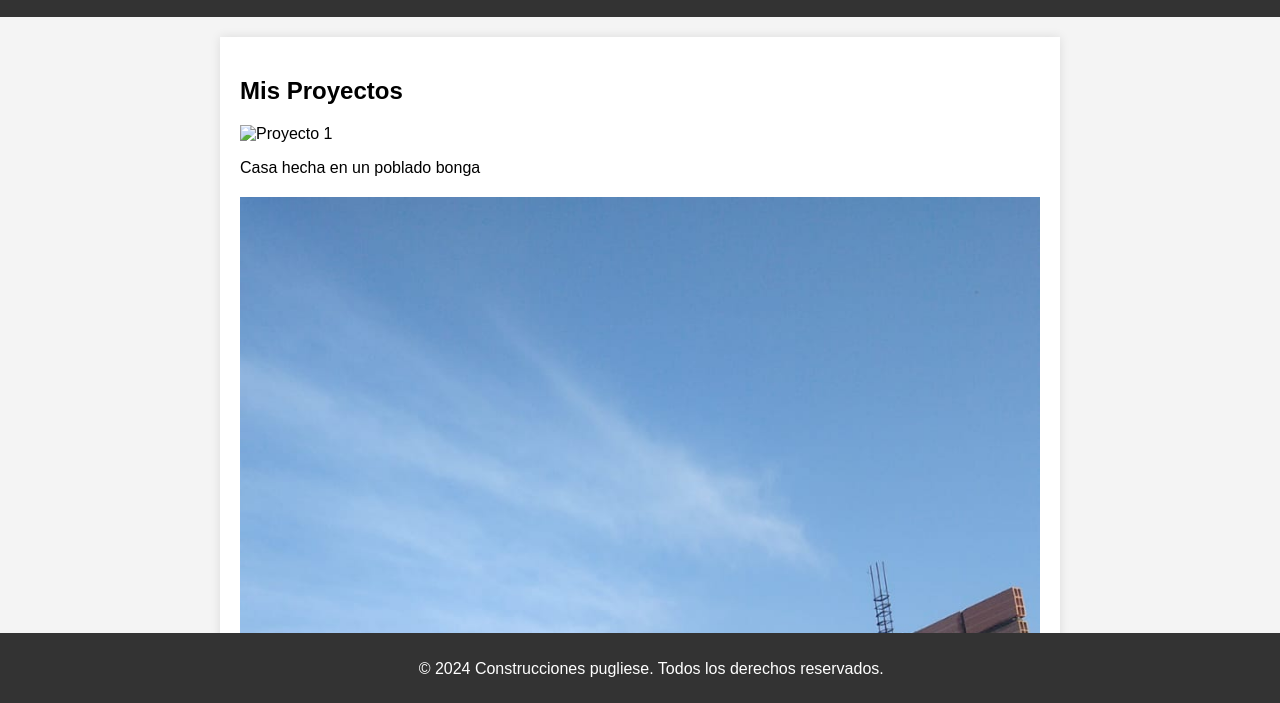
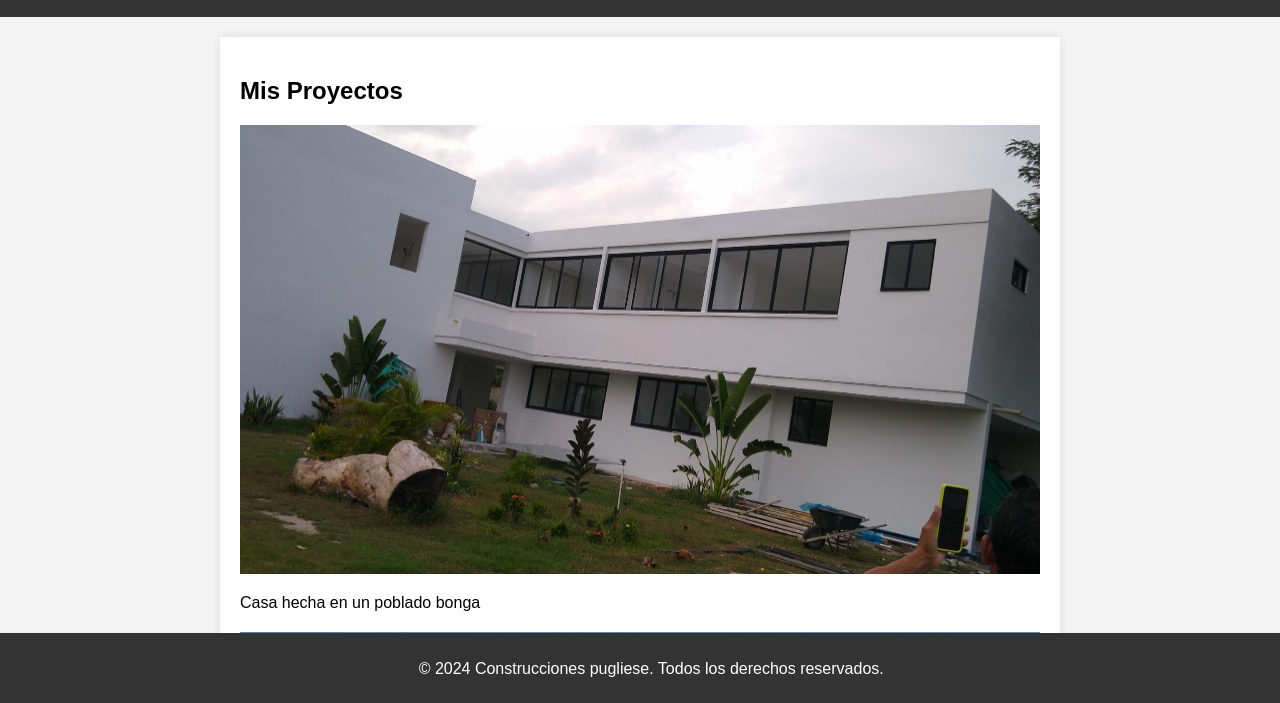
Before and after one commit to fredi30/fredi30.github.io, a plain HTML site: page index.html in a window 1280 px wide. Shown: the part 95-798 px from the top of the page. Drawn offline with Linux system fonts and the light colour scheme.

Commit message:
Update index.html

```diff
--- a/index.html
+++ b/index.html
@@ -18,7 +18,7 @@
 
 
         <div class="project">
-            <img src="/imagenes/casa.jpg" alt="Proyecto 1">
+            <img src="casa.jpg" alt="Proyecto 1">
             <p>Casa hecha en un poblado bonga</p>
         </div>
 
```
